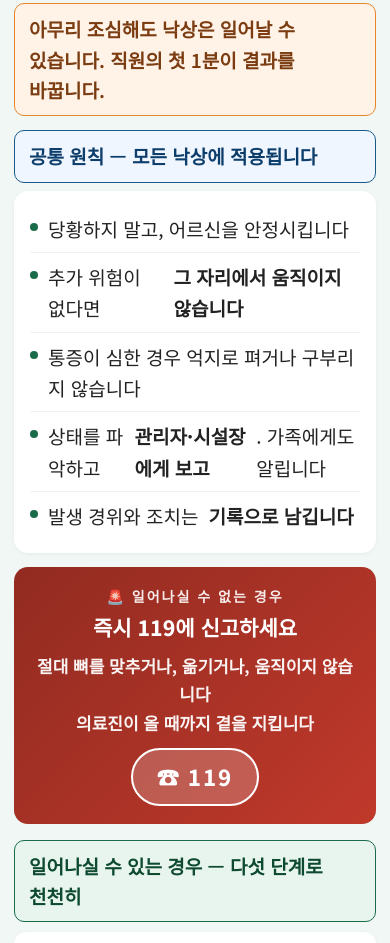
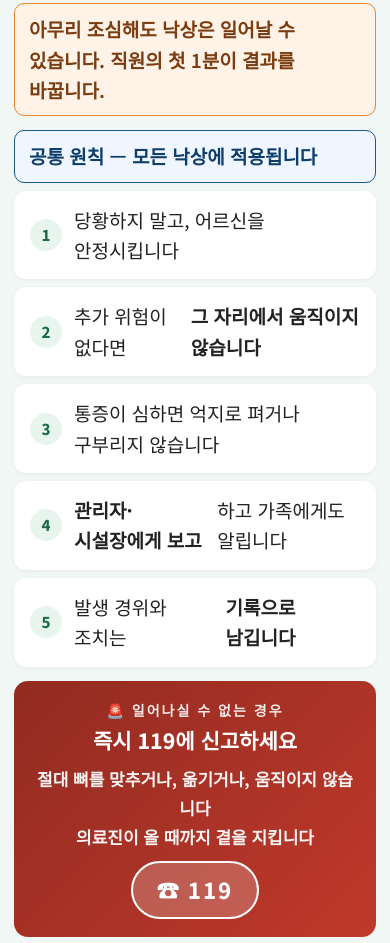
Before and after one commit to yunikim322/edu, a plain HTML site: page fall-prevention.html in a window 390 px wide. Shown: the part 5778-6721 px from the top of the page. Drawn offline with Linux system fonts and the light colour scheme.

Commit message:
낙상예방: 공통원칙 모바일 가독성 개선 - 숫자 카드형으로 변경

```diff
--- a/fall-prevention.html
+++ b/fall-prevention.html
@@ -477,28 +477,31 @@
 
     /* 공통원칙 리스트 */
     .principle-list {
-      background: #fff;
-      border-radius: 14px;
-      padding: 14px 16px;
+      display: flex;
+      flex-direction: column;
+      gap: 8px;
       margin-bottom: 12px;
-      box-shadow: 0 1px 4px rgba(0,0,0,0.05);
     }
     .principle-item {
       display: flex;
-      align-items: flex-start;
-      gap: 10px;
-      padding: 8px 0;
+      align-items: center;
+      gap: 12px;
+      background: #fff;
+      border-radius: 12px;
+      padding: 14px 16px;
+      box-shadow: 0 1px 4px rgba(0,0,0,0.05);
       font-size: 19px; color: #222;
-      line-height: 1.65;
-      border-bottom: 1px solid #f0f0f0;
+      line-height: 1.6;
+      word-break: keep-all;
     }
-    .principle-item:last-child { border-bottom: none; }
     .principle-item .pi-bullet {
-      width: 8px; height: 8px;
+      width: 32px; height: 32px;
       border-radius: 50%;
-      background: #1A6B4A;
+      background: #E8F5EE;
+      color: #1A6B4A;
+      font-size: 15px; font-weight: 800;
+      display: flex; align-items: center; justify-content: center;
       flex-shrink: 0;
-      margin-top: 10px;
     }
 
     /* 마무리 */
@@ -721,8 +724,10 @@
       .step-item .si-desc { font-size: 15px; }
 
       /* 공통원칙 리스트 */
-      .principle-list { padding: 18px 24px; border-radius: 16px; }
-      .principle-item { font-size: 19px; }
+      .principle-list { display: grid; grid-template-columns: repeat(2, 1fr); gap: 10px; }
+      .principle-item { font-size: 19px; border-radius: 14px; padding: 16px 20px; transition: transform 0.2s, box-shadow 0.2s; }
+      .principle-item:hover { transform: translateY(-2px); box-shadow: 0 6px 20px rgba(0,0,0,0.06); }
+      .principle-item .pi-bullet { width: 36px; height: 36px; font-size: 16px; }
 
       /* 긴급 배너 */
       .emergency-banner { padding: 28px; border-radius: 16px; }
@@ -1117,23 +1122,23 @@
         <div class="highlight-line info" style="margin-bottom: 8px;">공통 원칙 — 모든 낙상에 적용됩니다</div>
         <div class="principle-list">
           <div class="principle-item">
-            <span class="pi-bullet"></span>
+            <span class="pi-bullet">1</span>
             당황하지 말고, 어르신을 안정시킵니다
           </div>
           <div class="principle-item">
-            <span class="pi-bullet"></span>
+            <span class="pi-bullet">2</span>
             추가 위험이 없다면 <strong>그 자리에서 움직이지 않습니다</strong>
           </div>
           <div class="principle-item">
-            <span class="pi-bullet"></span>
-            통증이 심한 경우 억지로 펴거나 구부리지 않습니다
+            <span class="pi-bullet">3</span>
+            통증이 심하면 억지로 펴거나 구부리지 않습니다
           </div>
           <div class="principle-item">
-            <span class="pi-bullet"></span>
-            상태를 파악하고 <strong>관리자·시설장에게 보고</strong>. 가족에게도 알립니다
+            <span class="pi-bullet">4</span>
+            <strong>관리자·시설장에게 보고</strong>하고 가족에게도 알립니다
           </div>
           <div class="principle-item">
-            <span class="pi-bullet"></span>
+            <span class="pi-bullet">5</span>
             발생 경위와 조치는 <strong>기록으로 남깁니다</strong>
           </div>
         </div>
```
